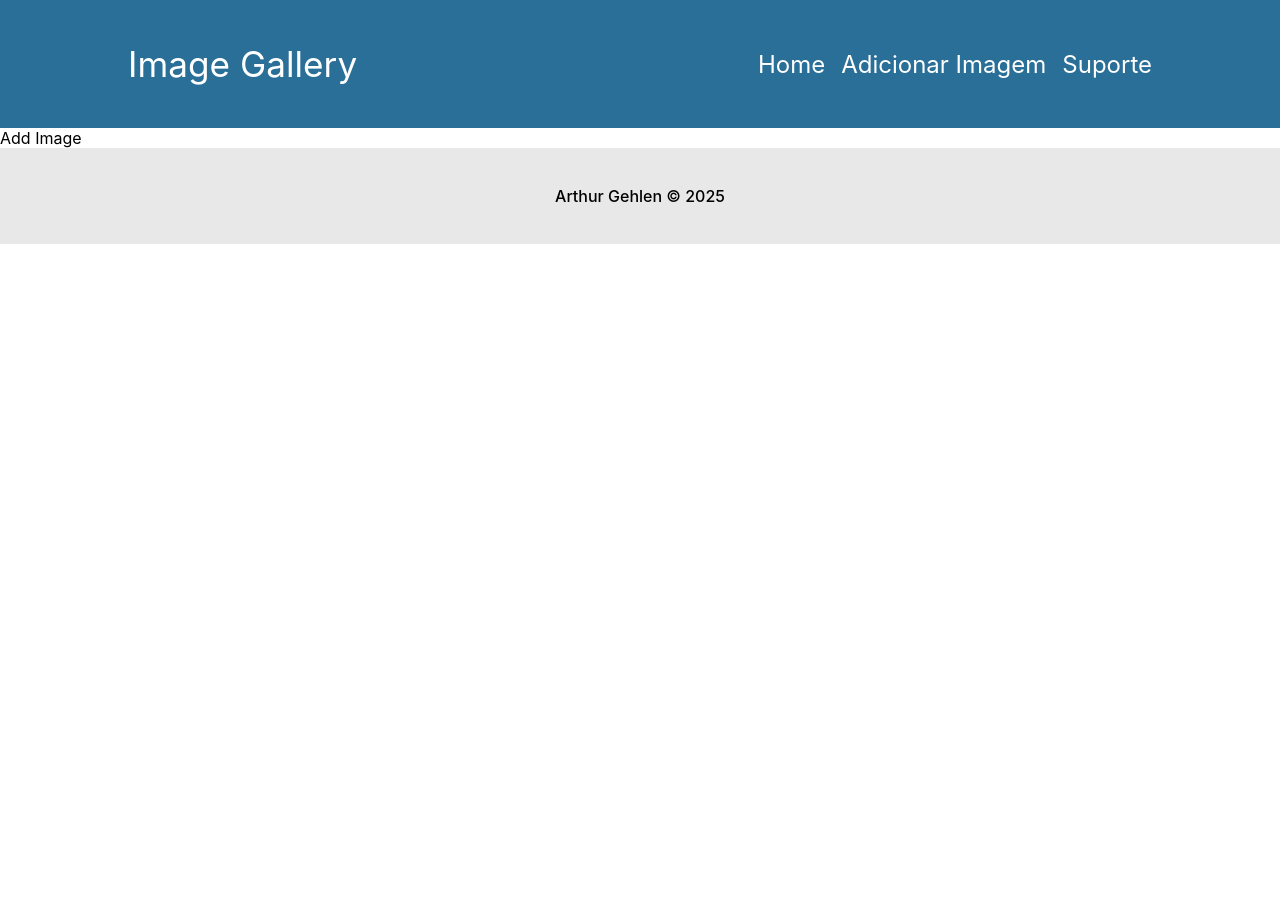
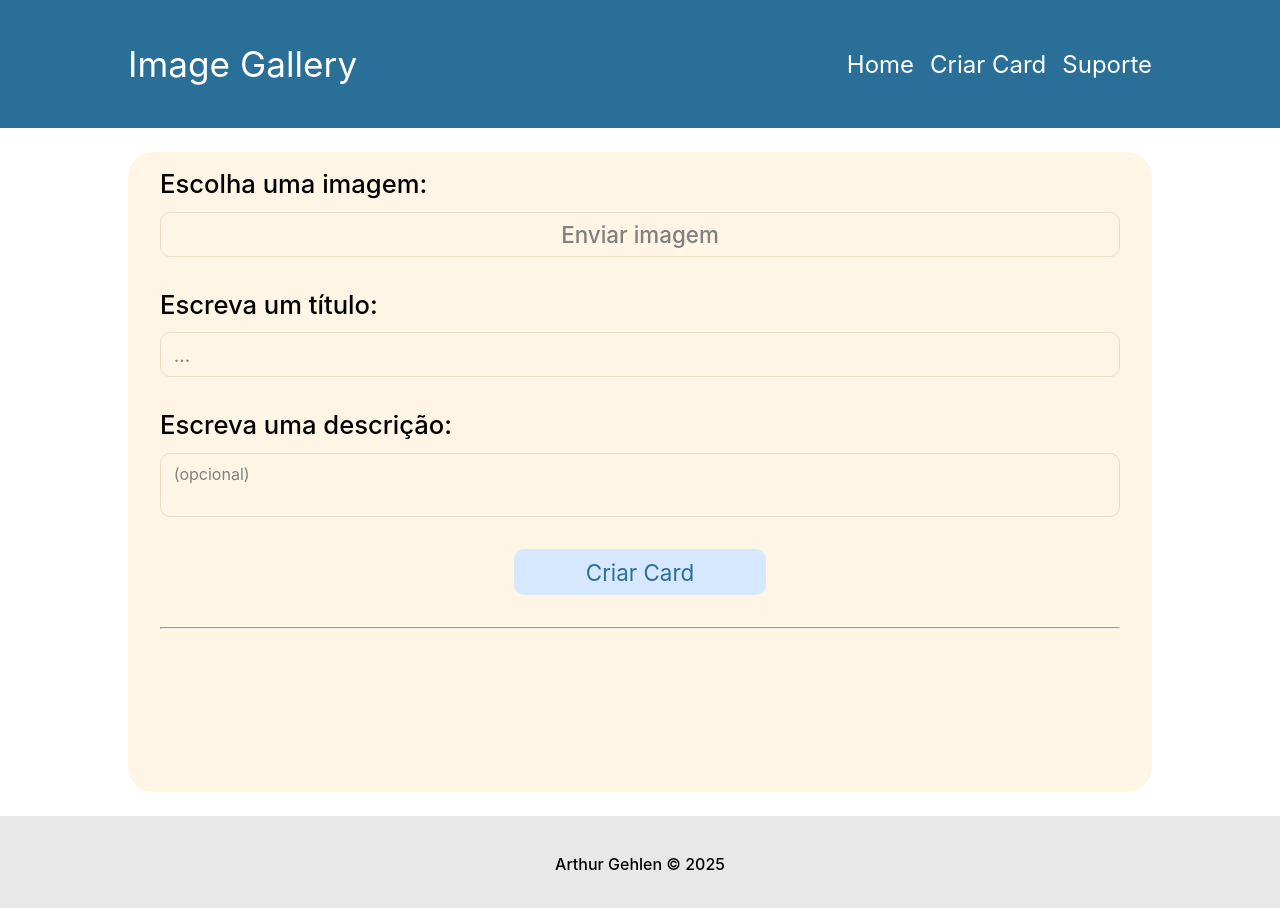
Before and after one commit to ArthurGehlen/imageGallery, a React (Create React App) app: page /add_image in a window 1280 px wide. Shown: the top 908 px of the page. Before the commit the page ends 800 px from the top, so only its background shows below. Built offline with nearby package versions, Linux system fonts and the light colour scheme.

Commit message:
Página de adição de card finalizada, falta terminar o sistema de envio.

```diff
--- a/src/App.jsx
+++ b/src/App.jsx
@@ -1,3 +1,4 @@
+// Hooks
 import { BrowserRouter as Router, Routes, Route } from 'react-router-dom';
 
 // Pages
--- a/src/components/pages/AddImage.jsx
+++ b/src/components/pages/AddImage.jsx
@@ -1,6 +1,60 @@
+// Hooks
+import { useState } from 'react'
+
+// Components
+import Main from "../ui/Main"
+
+// Assets
+import styles from './AddImage.module.css'
+
+// TODO: Fazer um Button de visualização de card
+
 function AddImage() {
+    const [file, setFile] = useState(null)
+    const [title, setTitle] = useState("")
+    const [description, setDescription] = useState("")
+
+    const handle_file_change = (e) => {
+        const selectedFile = e.target.files[0];
+        if (selectedFile) {
+            setFile(selectedFile);
+        }
+    }
+
     return (
-        <p>Add Image</p>
+        <Main page='add_image'>
+            <form action="#" className={styles.form}>
+                <div className="file">
+                    <span>Escolha uma imagem:</span>
+                    <label htmlFor="file" className={styles.file_input}>
+                        <input
+                            type="file"
+                            placeholder='Enviar imagem'
+                            id="file"
+                            required
+                        />
+                        Enviar imagem
+                    </label>
+                </div>
+                <div className="title">
+                    <label htmlFor="title">Escreva um título:</label>
+                    <input
+                        type="text"
+                        placeholder='...'
+                        id="title"
+                        required />
+                </div>
+                <div className="description">
+                    <label htmlFor="description">Escreva uma descrição:</label>
+                    <textarea
+                        id="description"
+                        placeholder='(opcional)'></textarea>
+                </div>
+                <button type='submit'>Criar Card</button>
+                <hr />
+                {/* {file && <img src={URL.createObjectURL(file)} alt="Preview" width="200" />} */}
+            </form>
+        </Main>
     )
 }
 
--- /dev/null
+++ b/src/components/pages/AddImage.module.css
@@ -0,0 +1,86 @@
+.form  {
+    width: 100%;
+    height: 100%;
+    border-radius: 25px;
+    display: flex;
+    flex-direction: column;
+    align-items: center;
+    gap: 2rem;
+    padding: 1rem 2rem;
+}
+
+.form div {
+    width: 100%;
+    height: fit-content;
+    display: flex;
+    flex-direction: column;
+    gap: .8rem;
+}
+
+.form div label, span {
+    font-size: clamp(20px, 3vw, 1.6rem);
+    font-weight: 500;
+}
+
+.form div .file_input, input, textarea {
+    border-radius: 10px;
+    border: 1px solid #EADDC4;
+    background-color: #FFF5E4;
+}
+
+.form div input:focus,
+.form div textarea:focus {
+    outline: 1px solid #D3C1A6;
+}
+
+.form div input[type="file"] {
+    display: none;
+}
+
+.form div .file_input {
+    cursor: pointer;
+    font-size: 1.4rem;
+    color: #808080;
+    height: 2.8rem;
+    text-align: center;
+    align-content: center;
+}
+
+.form div input[type="text"] {
+    height: 2.8rem;
+    padding: .8rem;
+    font-size: 1.2rem;
+}
+
+.form div input[type="text"]::placeholder,
+.form div textarea::placeholder {
+    color: #808080;
+}
+
+.form div textarea {
+    resize: none;
+    height: 4rem;
+    padding: .6rem .8rem;
+    font-size: 1rem;
+}
+
+.form button {
+    background-color: #D6E8FF;
+    color: #2A6F97;
+    cursor: pointer;
+    transition: .4s ease background-color, color;
+    padding: .6rem 4.5rem;
+    border: none;
+    border-radius: 10px;
+    font-size: clamp(.8rem, 3vw, 1.4rem);
+}
+
+.form button:hover {
+    background-color: #B5D4FF;
+    color: #FFFFFF;
+}
+
+.form hr {
+    background-color: #D9D9D9;
+    width: 100%;
+}
--- a/src/components/pages/Home.jsx
+++ b/src/components/pages/Home.jsx
@@ -13,7 +13,7 @@ function Home() {
                 Ops! Parece que ainda não temos nada aqui. <br />
                 Que tal começar adicionando algo?
             </h2>
-            <Link to='/add_image'>Adicionar Imagem</Link>
+            <Link to='/add_image'>Criar Card</Link>
         </main>
     )
 }
--- a/src/components/pages/Support.jsx
+++ b/src/components/pages/Support.jsx
@@ -1,6 +1,15 @@
+import Main from "../ui/Main"
+
+// Assets
+import styles from './Support.module.css'
+
 function Suport() {
     return (
-        <p>Suport</p>
+        <Main page='support'>
+            <form action="#" className={styles.form}>
+
+            </form>
+        </Main>
     )
 }
 
--- /dev/null
+++ b/src/components/ui/Main.module.css
@@ -0,0 +1,19 @@
+.main {
+    width: 80%;
+    height: 40rem;
+    margin: 1.5rem auto;
+    display: flex;
+    flex-direction: column;
+    justify-content: center;
+    align-items: center;
+    gap: 2rem;
+    border-radius: 25px;
+}
+
+.add_image {
+    background-color: #FFF5E4;
+}
+
+.support {
+    background-color: #FFE4E1;
+}
--- a/src/components/ui/Navbar.jsx
+++ b/src/components/ui/Navbar.jsx
@@ -1,5 +1,7 @@
+// Hooks
 import { Link } from 'react-router-dom'
 
+// Assets
 import menu_Icon from '../../imgs/menu_icon.svg';
 import styles from './Navbar.module.css'
 
@@ -12,7 +14,7 @@ function Navbar() {
                     <Link to='/'>Home</Link>
                 </li>
                 <li>
-                    <Link to='/add_image'>Adicionar Imagem</Link>
+                    <Link to='/add_image'>Criar Card</Link>
                 </li>
                 <li>
                     <Link to='/support'>Suporte</Link>
```
Also changed, not shown: src/components/pages/Support.module.css (added).
